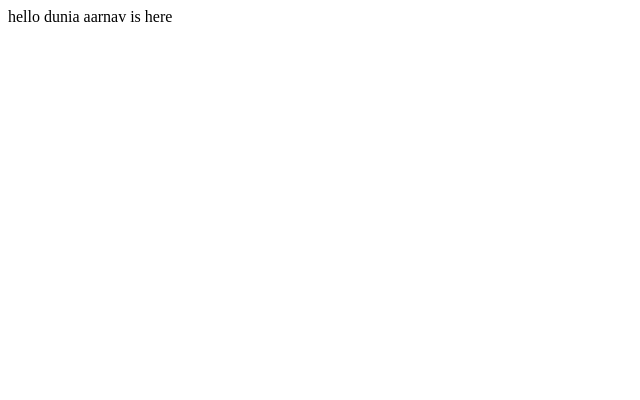
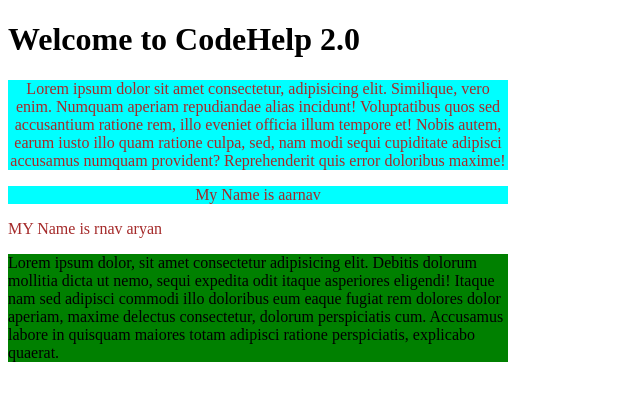
Before and after one commit to aarnav1107/LearningWebDevelopment, a plain HTML site: page index.html in a window 1280 px wide. Shown: the whole page, without its empty margins (0-640 px from the left). Drawn offline with Linux system fonts and the light colour scheme.

Commit message:
Add files via upload

```diff
--- a/index.html
+++ b/index.html
@@ -1,12 +1,68 @@
 <!DOCTYPE html>
-<html >
+<html lang="en">
 <head>
+    <meta charset="UTF-8">
+    <meta http-equiv="X-UA-Compatible" content="IE=edge">
+    <meta name="viewport" content="width=device-width, initial-scale=1.0">
+    <title>Document</title>
+
+    <!-- <style>
+        p{
+            background-color: blueviolet ;
+        }
+        h1{
+            color: green;
+        }
+        /* hello jee */
+    </style> -->
+    <!-- <link rel="stylesheet" href="babbar.css"> -->
+
+    <style>
+        p{
+            color:brown;
+        }
+        #article1{
+            background-color: green;
+        }
+        .paraClass{
+            /* background-color: yellow;
+            background-color: red; */
+            background-color: aqua;
+        }
+        p,article{
+            width:500px;
+        }
+
+        p.paraClass{
+            text-align: center;
+        }
+    </style>
+
 
 </head>
 <body>
-    hello dunia aarnav is here
-    <!-- boxing day test match -->
 
+    <h1>Welcome to CodeHelp 2.0</h1>
+
+    <p class="paraClass">Lorem ipsum dolor sit amet consectetur, adipisicing elit. Similique, vero enim. Numquam aperiam repudiandae alias incidunt! Voluptatibus quos sed accusantium ratione rem, illo eveniet officia illum tempore et! Nobis autem, earum iusto illo quam ratione culpa, sed, nam modi sequi cupiditate adipisci accusamus numquam provident? Reprehenderit quis error doloribus maxime!</p>
+
+    <p class="paraClass">My Name is aarnav</p>
+
+    <p >MY Name is rnav aryan</p>
+
+    <article id="article1" class="paraClass">Lorem ipsum dolor, sit amet consectetur adipisicing elit. Debitis dolorum mollitia dicta ut nemo, sequi expedita odit itaque asperiores eligendi! Itaque nam sed adipisci commodi illo doloribus eum eaque fugiat rem dolores dolor aperiam, maxime delectus consectetur, dolorum perspiciatis cum. Accusamus labore in quisquam maiores totam adipisci ratione perspiciatis, explicabo quaerat.</article>
+
+
+    <!-- <h1>Welcome to CodeHelp</h1> -->
+
+    <!-- INline CSS -->
+    <!-- <p style="background-color: yellow;">Lorem ipsum dolor sit amet consectetur adipisicing elit. Aut, distinctio eaque exercitationem eligendi in ad illum placeat. Veniam, illum architecto.</p> -->
+
+    <!-- <p style="color: aqua;">Lorem, ipsum dolor sit amet consectetur adipisicing elit. At, dignissimos. Assumenda optio ipsam aut provident aliquid, necessitatibus nisi deserunt sapiente ullam numquam voluptatum laboriosam facilis voluptates pariatur animi harum odio.</p> -->
+<!--
+    <p>Lorem ipsum dolor sit amet consectetur adipisicing elit. Illum at odit, doloremque vero voluptatibus, harum facilis libero ipsum esse, similique ab architecto accusantium incidunt eligendi cupiditate quaerat sint repudiandae aliquam quasi ratione omnis in! Nulla minus quam necessitatibus ea iure omnis temporibus quos, error modi. Laborum quas possimus ullam temporibus.</p>
+
+    <footer>I am Footer</footer> -->
 
 </body>
 </html>
```
